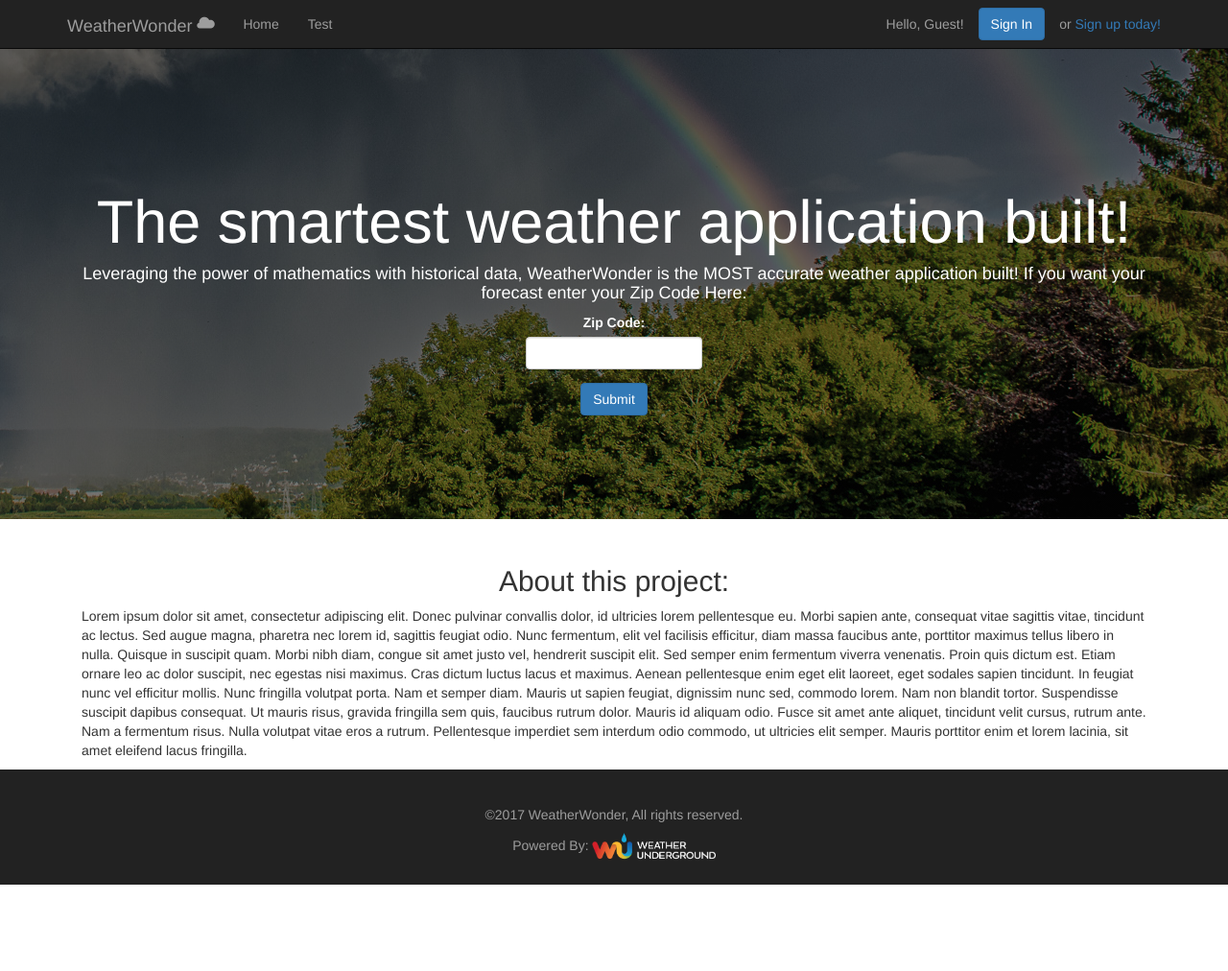
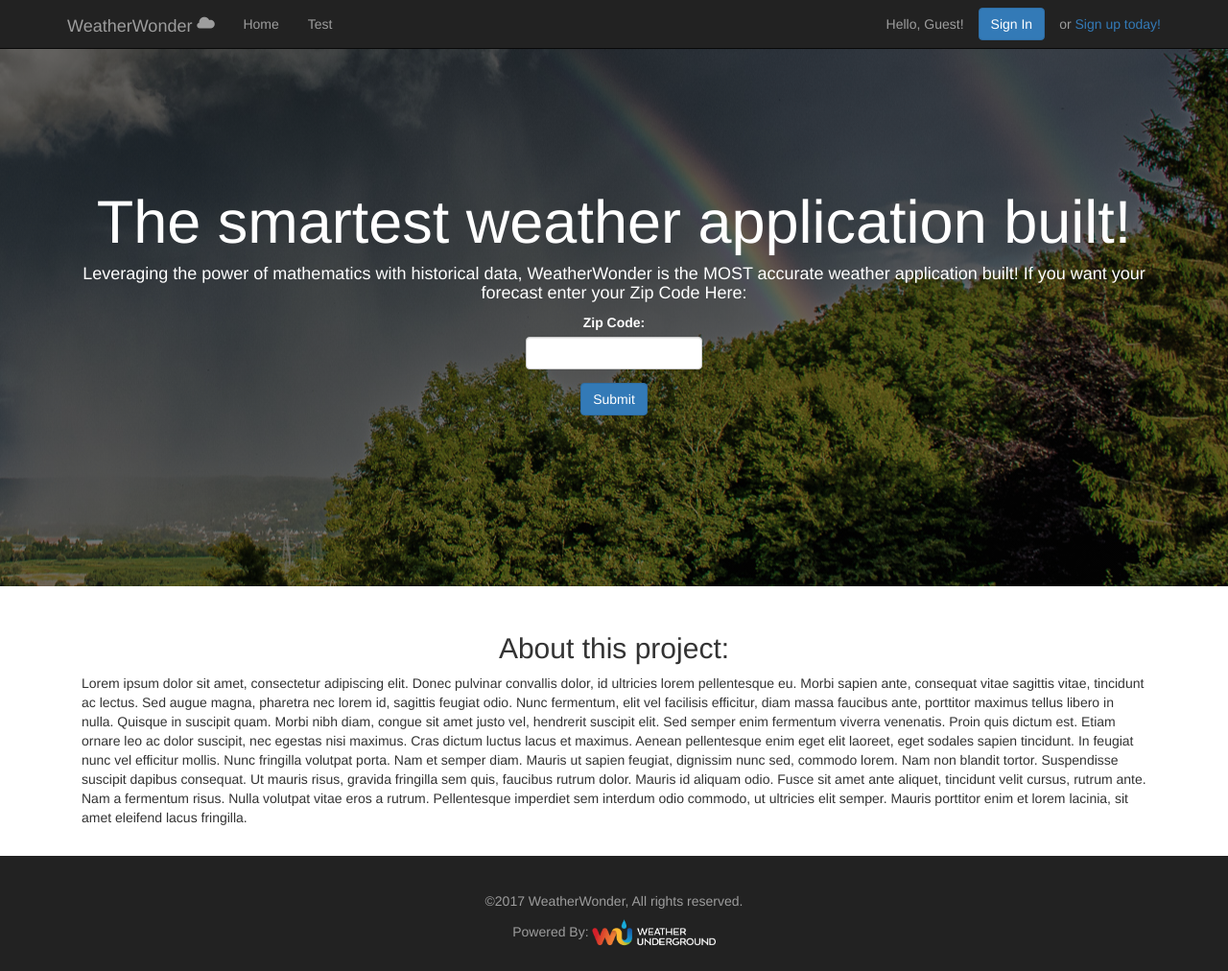
Before and after one commit to AHaaland/ProbStatProject, a PHP site: page / in a window 1280 px wide. Shown: the whole page at 96% size. Before the commit the page ends 922 px from the top, so only its background shows below. Run offline with PHP 8.4, Linux system fonts and the light colour scheme; some libraries are stand-ins or nearby versions.

Commit message:
CSS updates/Prep for current conditions

```diff
--- a/Style/style.css
+++ b/Style/style.css
@@ -3,9 +3,9 @@ html{
   position: relative;
   min-height: 100%;
 }
-/*Used for footer push*/
+/*Used for footer push, should be =, extra gives more spacing*/
 body {
-  margin-bottom:120px;
+  margin-bottom:140px;
 }
 /*Used for Jumbotron BG*/
 .bg-img{
@@ -16,7 +16,7 @@ body {
    url(/Images/changing-weather.jpg) no-repeat center;
    background-position: 100% 72%;
    color:white;
-   height: 35em;
+   height: 40em;
    padding-top: 9em;
    margin-bottom: 2em;
 }
--- a/index.php
+++ b/index.php
@@ -47,6 +47,7 @@
                 <h4>Leveraging the power of mathematics with historical data, WeatherWonder is the MOST accurate weather application built! If you want your forecast enter your Zip Code Here: </h4>
 
             </div>
+            <!-- Removing 'name' attribute will force the field to not be submitted! -->
                 <div class="control-group form-horizontal col-md-offset-5 col-xs-offset-3 col-md-2 col-xs-6" id="zipDiv">
                     <form  id = "zipForm" name = "zipForm" action="/weatherInPhp.php" method = "GET" onsubmit = >
                       <label for="zipCode">Zip Code:</label>
```
